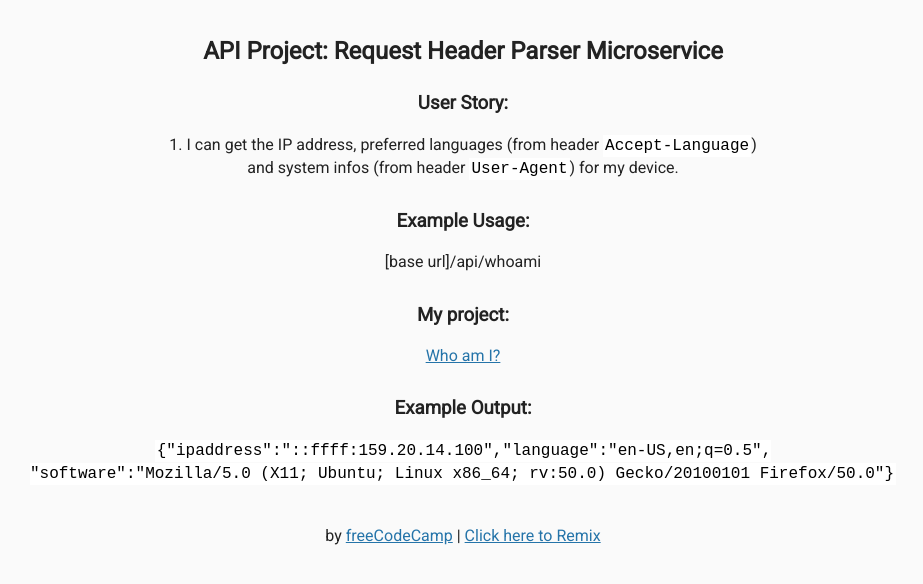
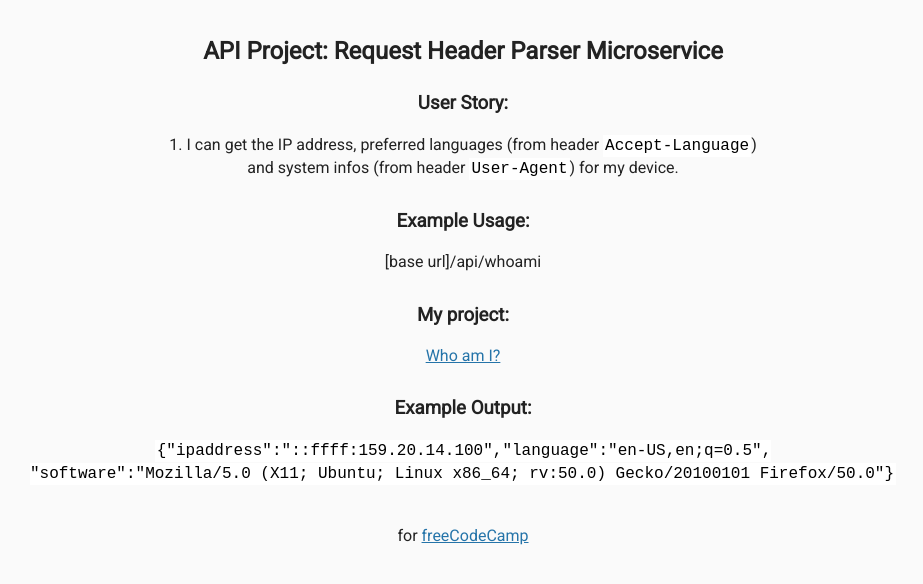
Before and after one commit to jamescapps/Request_Header_Parser_Microservice, a website: page views/index.html in a window 1280 px wide. Shown: the whole page, without its empty margins (177-1100 px from the left). Drawn offline with Linux system fonts and the light colour scheme; files that its build step writes are made by us from their sources.

Commit message:
🌜🚡 Updated with Glitch

```diff
--- a/views/index.html
+++ b/views/index.html
@@ -32,7 +32,7 @@
       </div>
       <div class="footer">
         <p>
-          by <a href="http://www.freecodecamp.com">freeCodeCamp</a> | <a href="https://hyperdev.com/#!/remix/FCC_API_header_bplate/8c449aa9-a80c-47ad-8142-8da90f658731">Click here to Remix</a>
+          for <a href="http://www.freecodecamp.com">freeCodeCamp</a>
         </p>
       </div>
    </body>
```
